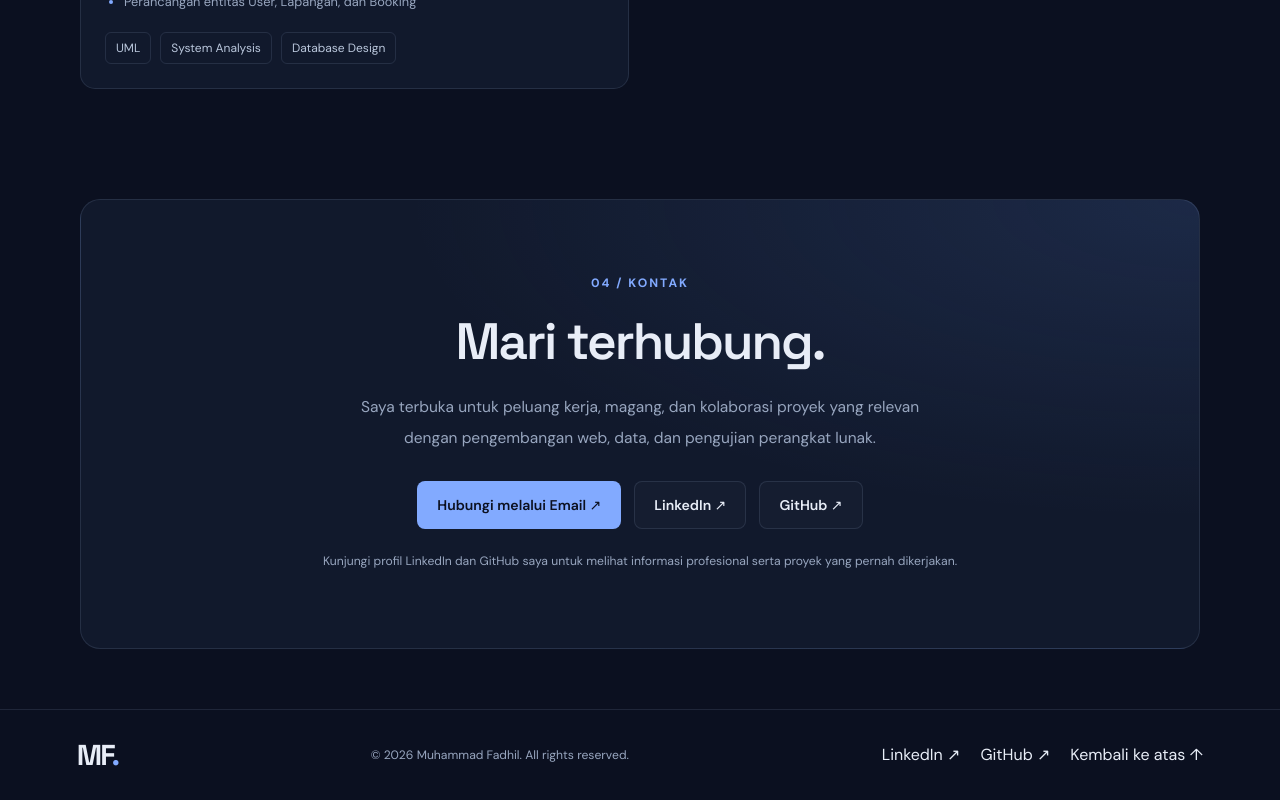
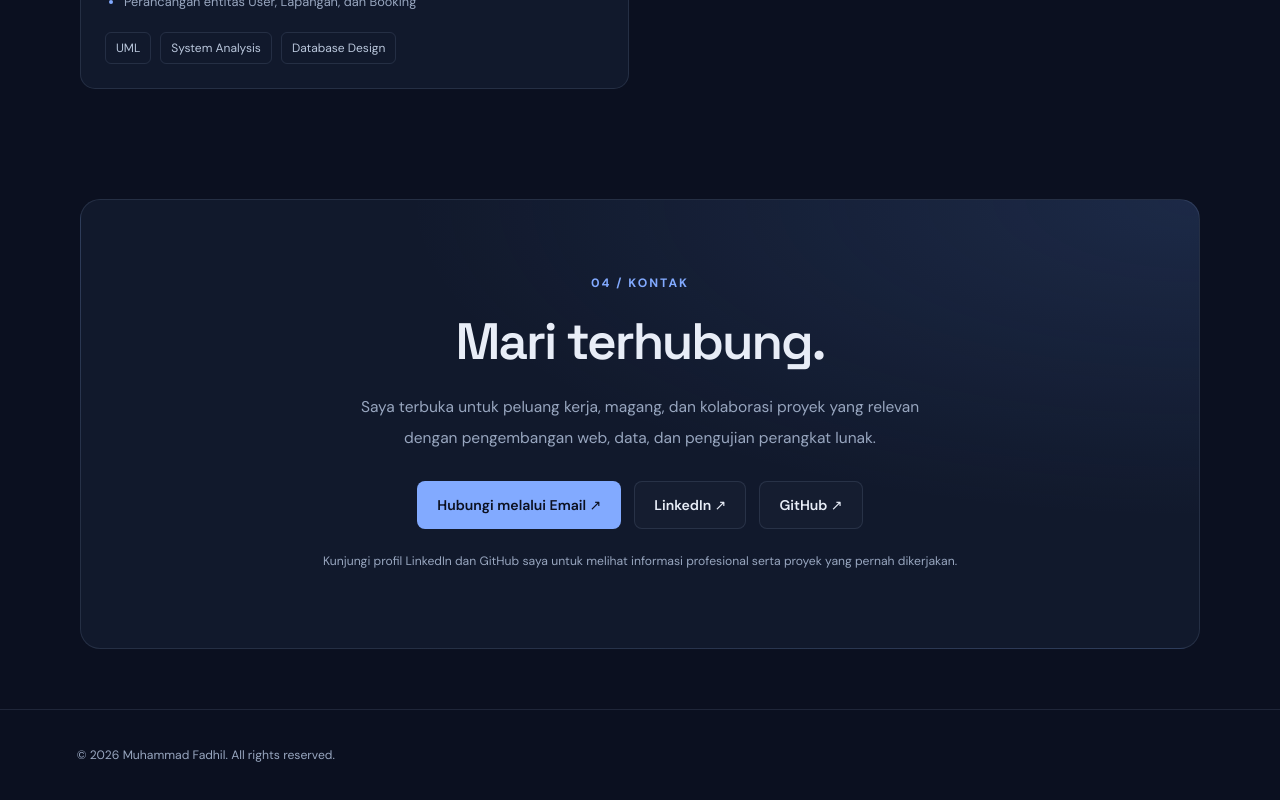
Before and after one commit to MuhammadFadhil04/MuhammadFadhil04.github.io, a React (Vite) app: page / in a window 1280 px wide. Shown: the part 3908-4708 px from the top of the page. Built offline with nearby package versions, Linux system fonts and the light colour scheme.

Commit message:
Simplify footer content

```diff
--- a/src/App.jsx
+++ b/src/App.jsx
@@ -533,31 +533,7 @@ function App() {
 
 
       <footer className="footer">
-        <a className="brand" href="#home">
-          MF<span>.</span>
-        </a>
-
         <p>© 2026 Muhammad Fadhil. All rights reserved.</p>
-
-        <div className="footer-links">
-          <a
-            href="https://www.linkedin.com/in/muhammad-fadhil-808bb5216/"
-            target="_blank"
-            rel="noreferrer"
-          >
-            LinkedIn ↗
-          </a>
-
-          <a
-            href="https://github.com/fadhhiiillll"
-            target="_blank"
-            rel="noreferrer"
-          >
-            GitHub ↗
-          </a>
-
-          <a href="#home">Kembali ke atas ↑</a>
-        </div>
       </footer>
     </>
   );
```
